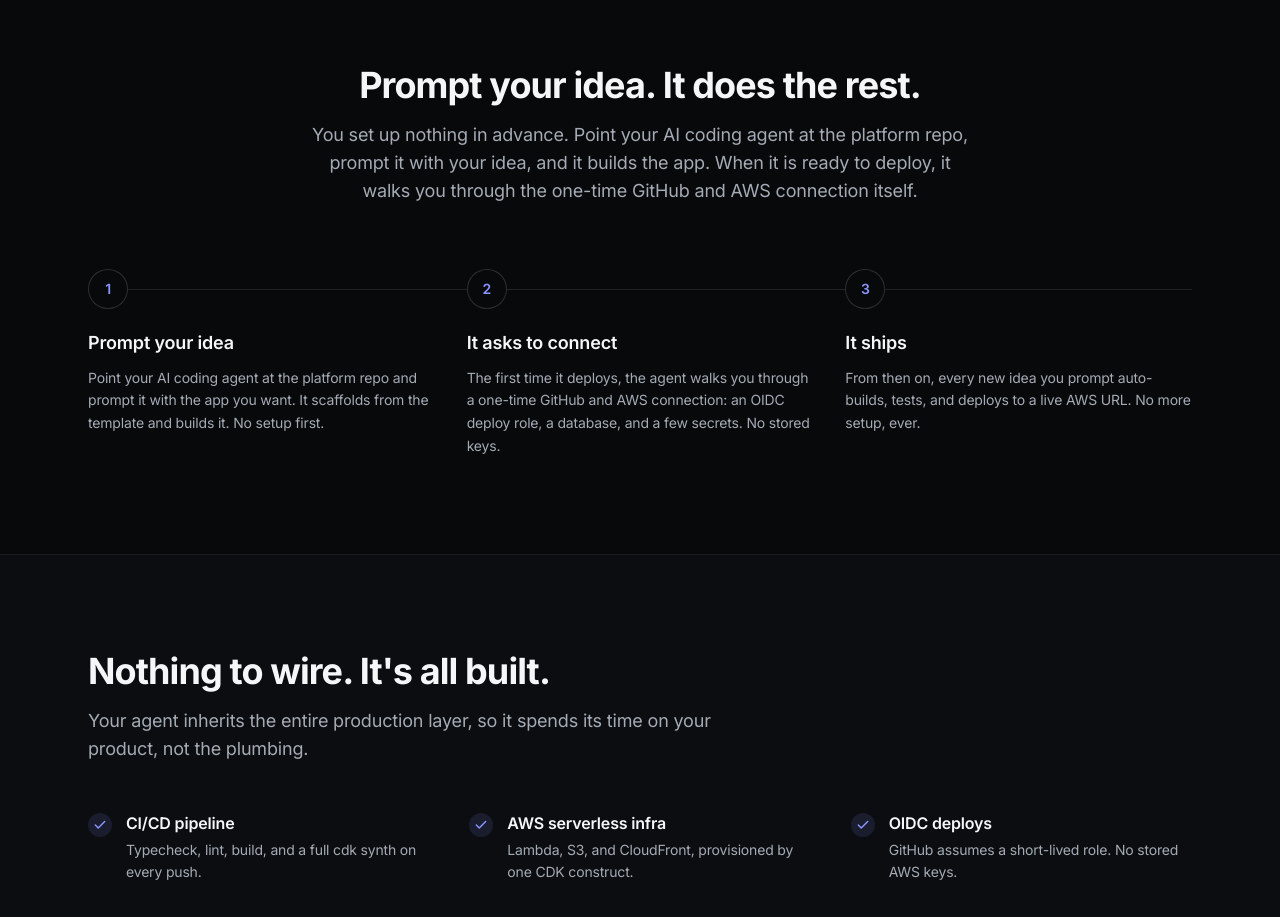
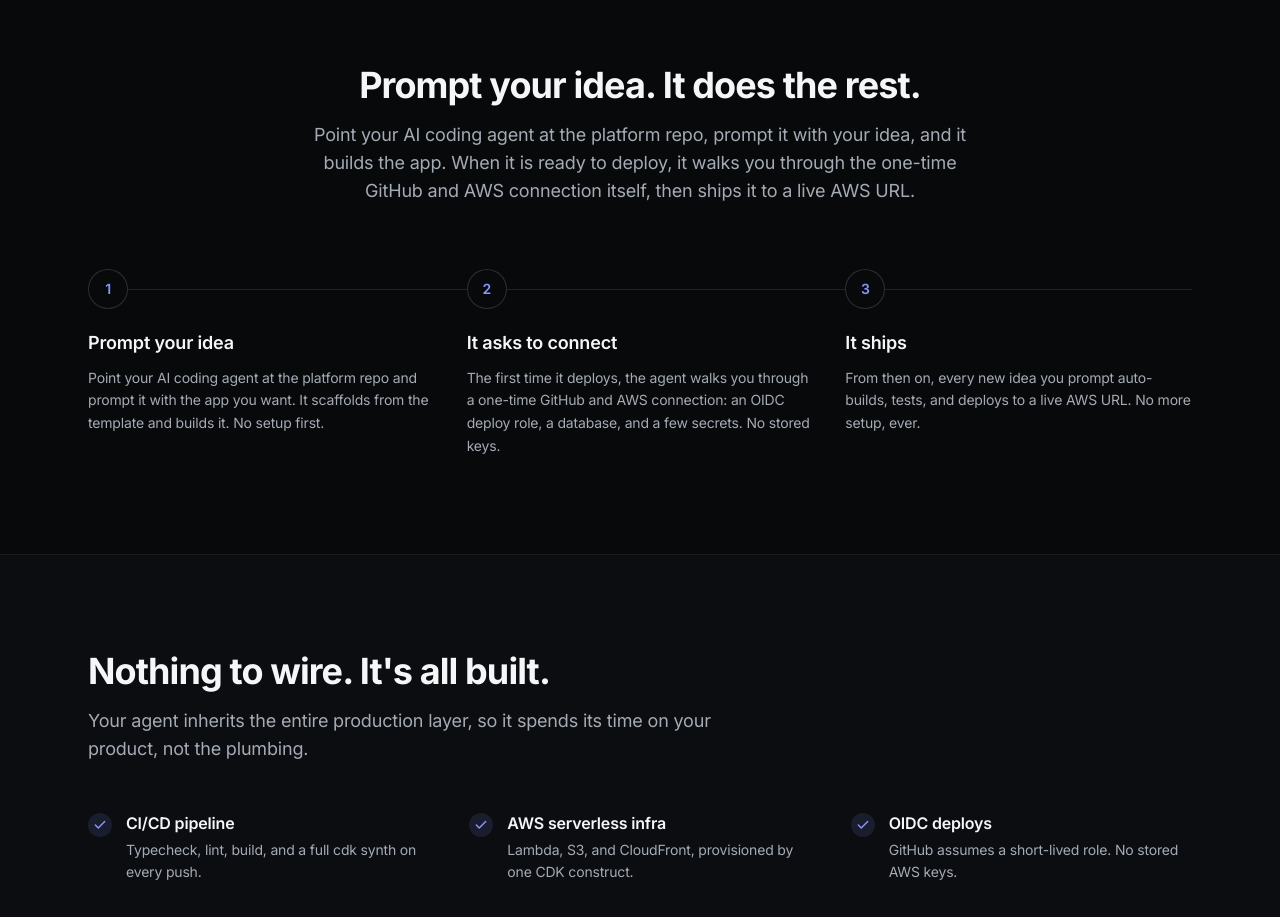
Before and after one commit to elleskay/platform-site, a Next.js app: page /platform-site/ in a window 1280 px wide. Shown: the part 1220-2137 px from the top of the page. Built offline with nearby package versions, Linux system fonts and the light colour scheme.

Commit message:
Copy: how subhead, drop opener and add the shipping outcome

```diff
--- a/app/page.tsx
+++ b/app/page.tsx
@@ -139,7 +139,7 @@ function How() {
     <section id="how" className="mx-auto max-w-6xl px-6 py-24">
       <div className="mx-auto max-w-2xl text-center">
         <h2 className="text-3xl font-bold tracking-tight sm:text-4xl">Prompt your idea. It does the rest.</h2>
-        <p className="mt-4 text-lg text-[var(--color-muted)]">You set up nothing in advance. Point your AI coding agent at the platform repo, prompt it with your idea, and it builds the app. When it is ready to deploy, it walks you through the one-time GitHub and AWS connection itself.</p>
+        <p className="mt-4 text-lg text-[var(--color-muted)]">Point your AI coding agent at the platform repo, prompt it with your idea, and it builds the app. When it is ready to deploy, it walks you through the one-time GitHub and AWS connection itself, then ships it to a live AWS URL.</p>
       </div>
       <div className="relative mt-16 grid gap-12 md:grid-cols-3 md:gap-8">
         <div className="absolute left-0 right-0 top-5 hidden h-px bg-white/10 md:block" />
```
